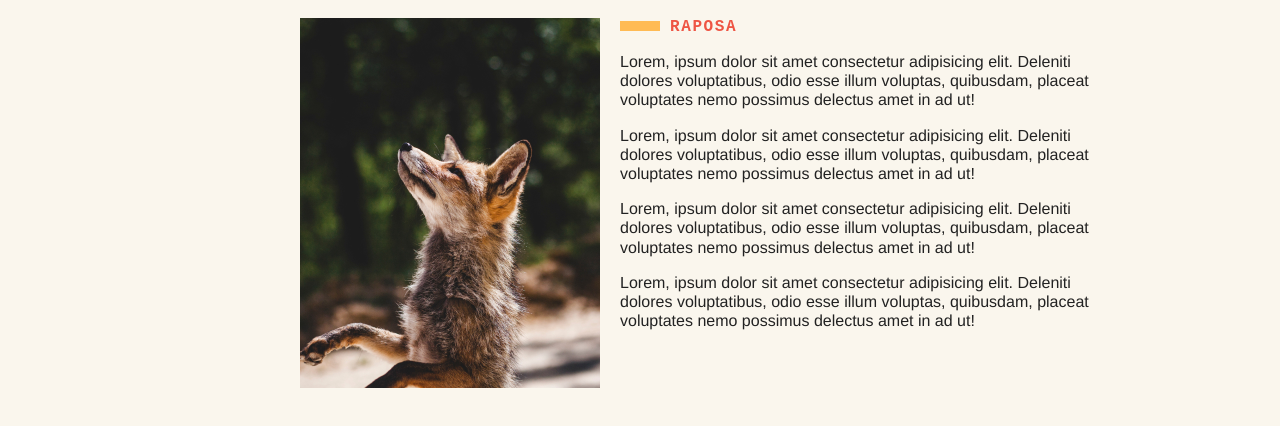
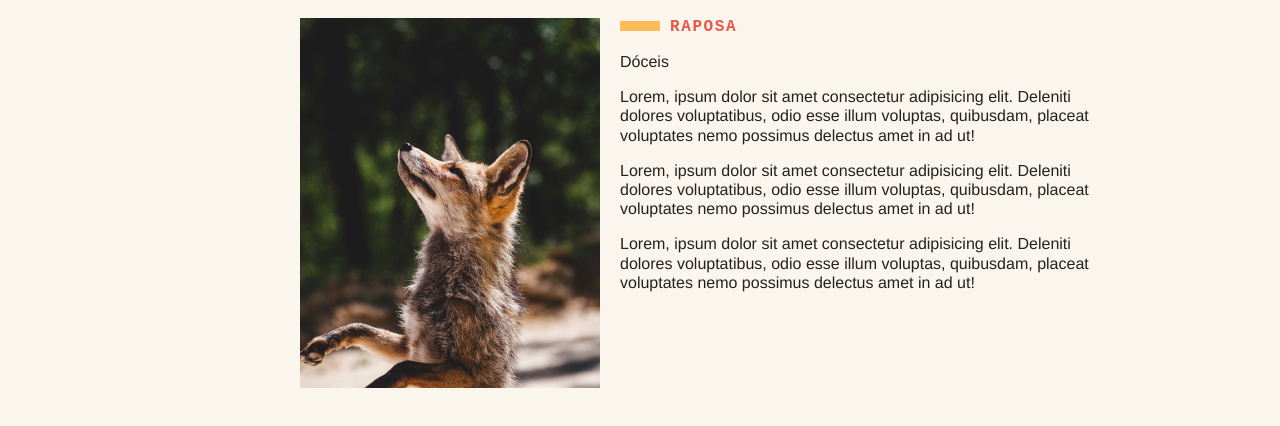
Before and after one commit to estefaneluz/animais-fantasticos, a plain HTML site: page index.html in a window 1280 px wide. Shown: the part 350-776 px from the top of the page. Drawn offline with Linux system fonts and the light colour scheme.

Commit message:
adicionar docil

```diff
--- a/index.html
+++ b/index.html
@@ -40,9 +40,7 @@
             <div class ="animais-descricao js-tabcontent">
                 <section>
                     <h2>Raposa</h2>
-                    <p>Lorem, ipsum dolor sit amet consectetur adipisicing elit. Deleniti dolores voluptatibus,
-                        odio esse illum voluptas, quibusdam, placeat voluptates nemo possimus
-                        delectus amet in ad ut!</p>
+                    <p>Dóceis</p>
                     <p>Lorem, ipsum dolor sit amet consectetur adipisicing elit. Deleniti dolores voluptatibus,
                         odio esse illum voluptas, quibusdam, placeat voluptates nemo possimus
                         delectus amet in ad ut!</p>
```
